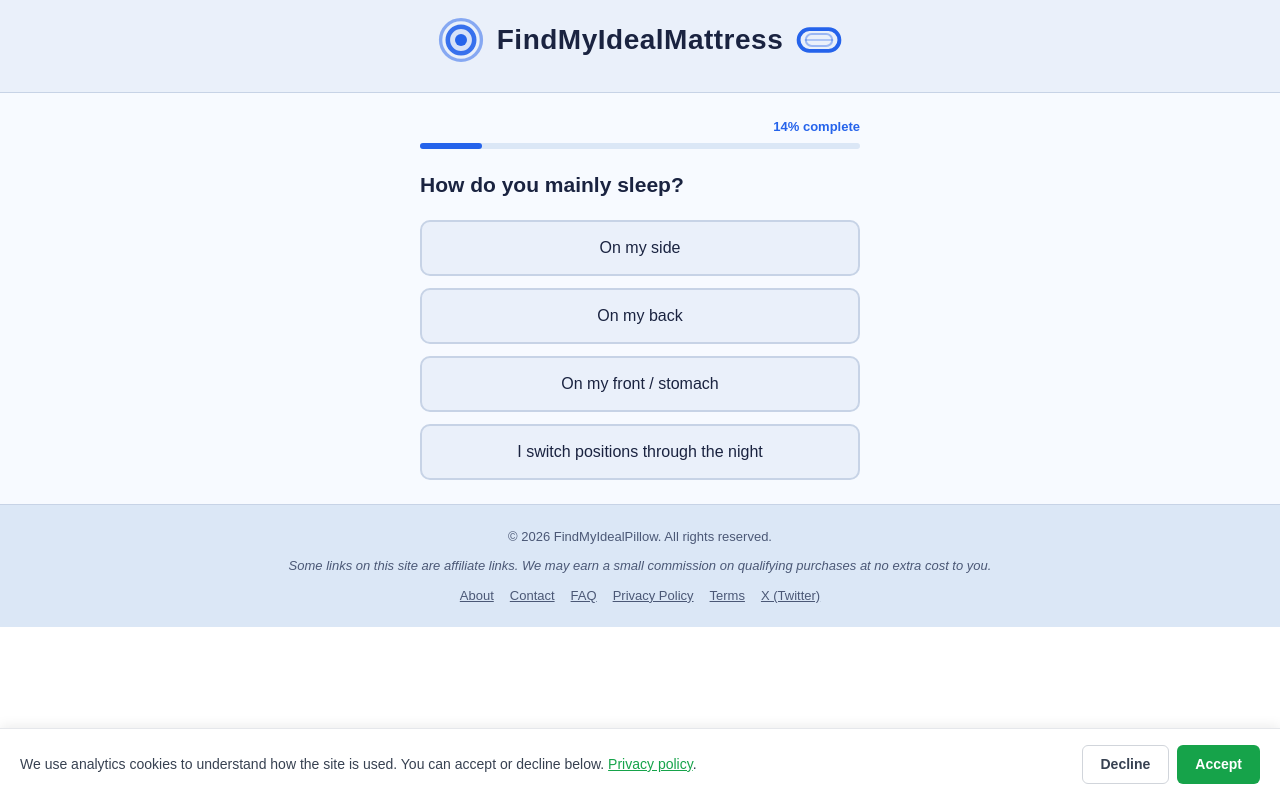
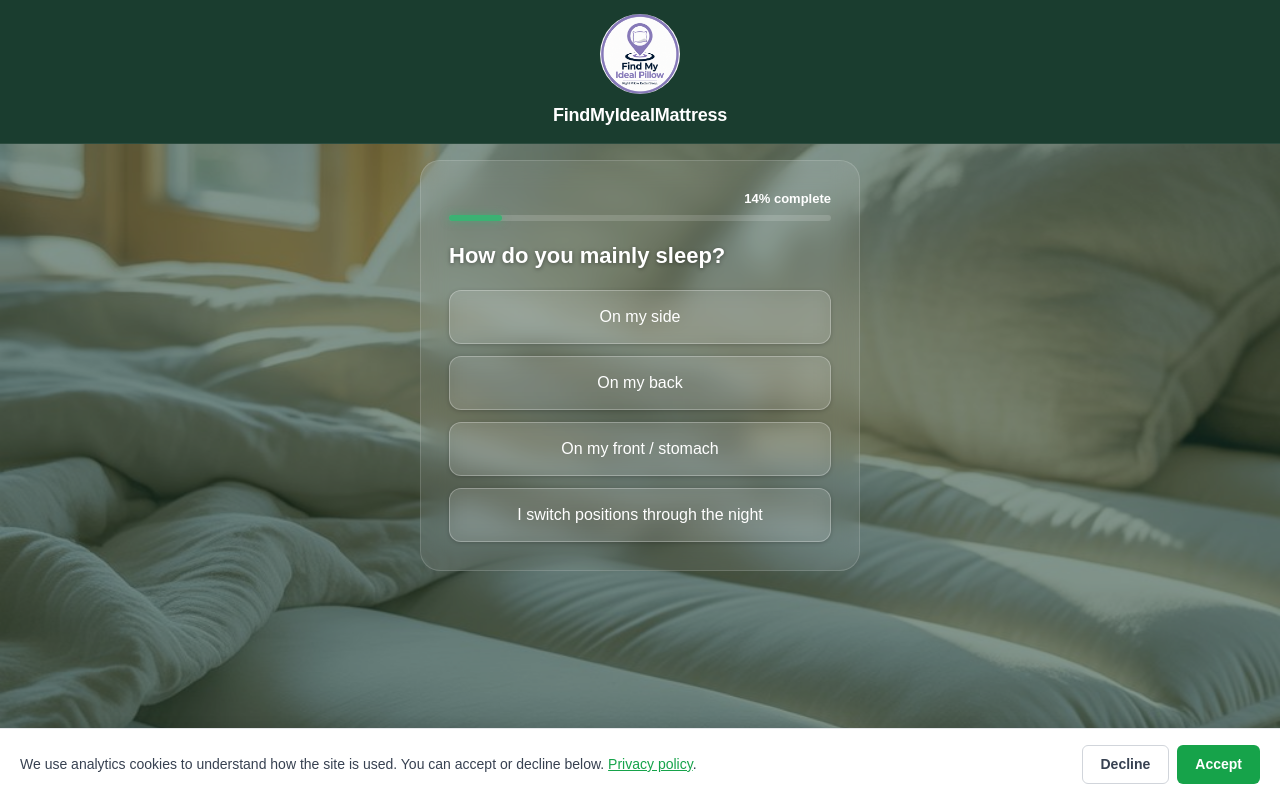
Before and after one commit to alanbishop75/find-my-ideal-mattress, a Next.js app: page /mattress/questionnaire in a window 1280 px wide. Shown: the top 798 px of the page. Built offline with nearby package versions, Linux system fonts and the light colour scheme; no server answers.

Commit message:
feat: mattress restyle to match golf/pillow pattern (header, home, quiz, results)

```diff
--- a/app/HomePageClient.tsx
+++ b/app/HomePageClient.tsx
@@ -1,89 +1,133 @@
 "use client";
 
 import Link from "next/link";
-import { useTheme } from "../core/theme";
+import Image from "next/image";
 import { useRegion } from "../core/geo/RegionContext";
 import { getHomepageIntro } from "../core/geo/content";
 
+const FOREST = "#1a3d2f";
+const GREEN  = "#3bb273";
+const WHITE  = "#ffffff";
+const SURFACE = "#f6fbf7";
+const BORDER  = "#cbe3d3";
+const TEXT_PRIMARY   = "#1a3d2f";
+const TEXT_SECONDARY = "#4b6b57";
+
 export default function HomePageClient() {
-  const { tokens } = useTheme();
   const { region, isLoading } = useRegion();
   const intro = getHomepageIntro(isLoading ? "UK" : region);
   const popularGuides: { href: string; label: string }[] = [];
 
+  const features = [
+    { icon: "📋", title: "Quick & easy", text: "A few quick questions, under 2 minutes" },
+    { icon: "🎯", title: "Personalised picks", text: "Scored against how you sleep" },
+    { icon: "🛏️", title: "Better sleep", text: "Right mattress. Better nights." },
+    { icon: "💷", title: "Every budget", text: "From value to premium" },
+  ];
+
   return (
-    <div style={{ width: "100%", background: tokens.background, display: "flex", flexDirection: "column", alignItems: "center", padding: "40px 16px 40px" }}>
-      <main style={{ width: "100%", maxWidth: 600 }}>
-        <div style={{ textAlign: "center", marginBottom: 36 }}>
-          <h1 style={{ fontSize: 36, fontWeight: 800, color: tokens.textPrimary, margin: "0 0 12px 0", letterSpacing: -0.5 }}>
-            Find your ideal <span style={{ color: tokens.accent }}>mattress</span>.
+    <div style={{ width: "100%", background: SURFACE }}>
+      {/* HERO */}
+      <section
+        style={{
+          background: "linear-gradient(135deg, #1a3d2f 0%, #1e4d38 55%, #245c42 100%)",
+          color: WHITE,
+          padding: "48px 20px 48px",
+          position: "relative",
+          overflow: "hidden",
+        }}
+      >
+        <div aria-hidden style={{ position: "absolute", top: -100, right: -100, width: 340, height: 340, borderRadius: "50%", border: `2px solid ${GREEN}`, opacity: 0.15 }} />
+        <div aria-hidden style={{ position: "absolute", bottom: -60, left: -60, width: 200, height: 200, borderRadius: "50%", background: GREEN, opacity: 0.07 }} />
+
+        <div style={{ maxWidth: 640, margin: "0 auto", position: "relative", display: "flex", flexDirection: "column", alignItems: "center", textAlign: "center", gap: 24 }}>
+          <Image
+            src="/images/pillowLogo.PNG"
+            alt="Find My Ideal Mattress"
+            width={120}
+            height={120}
+            priority
+            style={{ borderRadius: "50%", display: "block", boxShadow: "0 12px 40px -8px rgba(0,0,0,0.5)" }}
+          />
+          <h1 style={{ fontSize: "clamp(28px, 5vw, 44px)", fontWeight: 800, margin: 0, letterSpacing: -0.8, lineHeight: 1.1 }}>
+            Find My <span style={{ color: GREEN }}>Ideal Mattress</span>
           </h1>
-          <p style={{ fontSize: 17, color: tokens.textSecondary, margin: 0, maxWidth: 480, marginLeft: "auto", marginRight: "auto", lineHeight: 1.6 }}>
+          <p style={{ fontSize: "clamp(15px, 1.8vw, 17px)", color: "rgba(255,255,255,0.78)", margin: 0, lineHeight: 1.6, maxWidth: 520 }}>
             {intro}
           </p>
+          <div style={{ display: "flex", flexDirection: "column", alignItems: "center", gap: 10, marginTop: 8 }}>
+            <Link
+              href="/mattress/questionnaire"
+              style={{
+                display: "inline-flex",
+                alignItems: "center",
+                background: GREEN,
+                color: FOREST,
+                borderRadius: 999,
+                padding: "16px 40px",
+                fontWeight: 800,
+                fontSize: 16,
+                textDecoration: "none",
+                letterSpacing: 0.2,
+                boxShadow: "0 8px 24px -8px rgba(59,178,115,0.6)",
+              }}
+            >
+              Start fitting
+            </Link>
+            <span style={{ fontSize: 13, color: "rgba(255,255,255,0.55)" }}>Under 2 minutes · No sign-up</span>
+          </div>
         </div>
-        <div style={{ background: tokens.surface, border: `1px solid ${tokens.border}`, borderRadius: 12, padding: "20px 24px", marginBottom: 28, display: "flex", gap: 24, flexWrap: "wrap", justifyContent: "center" }}>
-          {[
-            { step: "1", text: "Answer a few quick questions" },
-            { step: "2", text: "Our engine scores every product against your answers" },
-            { step: "3", text: "Get your personalised top picks - free, instantly" },
-          ].map(({ step, text }) => (
-            <div key={step} style={{ display: "flex", alignItems: "flex-start", gap: 10, flex: "1 1 160px", minWidth: 160 }}>
-              <span style={{ background: tokens.accent, color: "#fff", borderRadius: "50%", width: 24, height: 24, display: "flex", alignItems: "center", justifyContent: "center", fontSize: 12, fontWeight: 700, flexShrink: 0, marginTop: 1 }}>{step}</span>
-              <p style={{ margin: 0, fontSize: 14, color: tokens.textSecondary, lineHeight: 1.5 }}>{text}</p>
+      </section>
+
+      {/* FEATURE STRIP */}
+      <section style={{ background: SURFACE, padding: "28px 20px", borderBottom: `1px solid ${BORDER}` }}>
+        <div style={{ maxWidth: 1100, margin: "0 auto", display: "grid", gridTemplateColumns: "repeat(auto-fit, minmax(200px, 1fr))", gap: 20 }}>
+          {features.map(({ icon, title, text }) => (
+            <div key={title} style={{ background: WHITE, border: `1px solid ${BORDER}`, borderRadius: 14, padding: "20px 22px", display: "flex", flexDirection: "column", gap: 8 }}>
+              <div style={{ display: "flex", alignItems: "center", gap: 12 }}>
+                <span style={{ fontSize: 28, lineHeight: 1 }}>{icon}</span>
+                <h3 style={{ margin: 0, fontSize: 16, fontWeight: 700, color: TEXT_PRIMARY }}>{title}</h3>
+              </div>
+              <p style={{ margin: 0, fontSize: 14, color: TEXT_SECONDARY, lineHeight: 1.5 }}>{text}</p>
             </div>
           ))}
         </div>
-        <Link
-          href="/mattress/questionnaire"
-          style={{
-            marginTop: 20,
-            display: "flex",
-            alignItems: "center",
-            justifyContent: "center",
-            width: "100%",
-            background: tokens.accent,
-            color: "#fff",
-            borderRadius: 10,
-            height: 52,
-            fontWeight: 700,
-            fontSize: 18,
-            textDecoration: "none",
-            letterSpacing: 0.2,
-          }}
-        >
-          Start fitting {"->"}
-        </Link>
-        <p style={{ fontSize: 13, color: tokens.textSecondary, textAlign: "center", margin: 0, marginTop: 16 }}>
-          Takes under 2 minutes - No sign-up required
-        </p>
-        {popularGuides.length > 0 && (
-        <section style={{ marginTop: 24 }} aria-label="Popular mattress guides">
-          <h2 style={{ fontSize: 18, fontWeight: 700, color: tokens.textPrimary, margin: "0 0 12px 0" }}>
-            Popular mattress guides
-          </h2>
-          <div style={{ display: "flex", flexWrap: "wrap", gap: 10 }}>
-            {popularGuides.map((guide) => (
-              <Link
-                key={guide.href}
-                href={guide.href}
-                style={{
-                  fontSize: 14,
-                  color: tokens.textPrimary,
-                  background: tokens.surface,
-                  border: `1px solid ${tokens.border}`,
-                  borderRadius: 999,
-                  padding: "8px 12px",
-                  textDecoration: "none",
-                }}
-              >
-                {guide.label}
-              </Link>
+      </section>
+
+      {/* HOW IT WORKS */}
+      <section style={{ padding: "32px 20px 16px" }}>
+        <div style={{ maxWidth: 880, margin: "0 auto" }}>
+          <h2 style={{ fontSize: 26, fontWeight: 800, color: TEXT_PRIMARY, textAlign: "center", margin: "0 0 32px 0", letterSpacing: -0.5 }}>How it works</h2>
+          <div style={{ display: "grid", gridTemplateColumns: "repeat(auto-fit, minmax(220px, 1fr))", gap: 16 }}>
+            {[
+              { step: "1", text: "Answer a few quick questions about how you sleep" },
+              { step: "2", text: "Our engine scores every mattress against your answers" },
+              { step: "3", text: "Get your personalised top picks — free, instantly" },
+            ].map(({ step, text }) => (
+              <div key={step} style={{ background: SURFACE, border: `1px solid ${BORDER}`, borderRadius: 14, padding: "22px 22px 24px", display: "flex", alignItems: "flex-start", gap: 14 }}>
+                <span style={{ background: GREEN, color: FOREST, borderRadius: "50%", width: 32, height: 32, flexShrink: 0, display: "inline-flex", alignItems: "center", justifyContent: "center", fontSize: 15, fontWeight: 800 }}>{step}</span>
+                <p style={{ margin: 0, fontSize: 15, color: TEXT_PRIMARY, lineHeight: 1.55 }}>{text}</p>
+              </div>
             ))}
           </div>
+        </div>
+      </section>
+
+      {/* POPULAR GUIDES */}
+      {popularGuides.length > 0 && (
+        <section style={{ padding: "24px 20px 48px" }}>
+          <div style={{ maxWidth: 880, margin: "0 auto" }} aria-label="Popular mattress guides">
+            <h2 style={{ fontSize: 20, fontWeight: 700, color: TEXT_PRIMARY, margin: "0 0 16px 0", textAlign: "center" }}>Popular mattress guides</h2>
+            <div style={{ display: "flex", flexWrap: "wrap", gap: 10, justifyContent: "center" }}>
+              {popularGuides.map((guide) => (
+                <Link key={guide.href} href={guide.href} style={{ fontSize: 14, fontWeight: 600, color: TEXT_PRIMARY, background: WHITE, border: `1px solid ${BORDER}`, borderRadius: 999, padding: "10px 16px", textDecoration: "none" }}>
+                  {guide.label}
+                </Link>
+              ))}
+            </div>
+          </div>
         </section>
-        )}
-      </main>
+      )}
     </div>
   );
 }
--- a/app/questionnaire/page-client.tsx
+++ b/app/questionnaire/page-client.tsx
@@ -2,7 +2,6 @@
 import React, { Suspense } from 'react';
 import { mattressQuestionnaire } from '../../config/mattress/questionnaire';
 import { useAppState } from '../client-providers';
-import { useTheme } from '../../core/theme';
 import { useState, useEffect, useRef } from 'react';
 import { useRouter, useSearchParams } from 'next/navigation';
 import { Questionnaire } from '../../core/types';
@@ -33,7 +32,6 @@ function QuestionnairePageInner({ questionnaire: questionnaireProp, resultsPath
 	const resolvedQuestionnaire = questionnaireProp ?? mattressQuestionnaire;
 	const questions = resolvedQuestionnaire.questions;
 	const { answers, setAnswer } = useAppState();
-	const { tokens } = useTheme();
 	const [isHydrated, setIsHydrated] = useState(false);
 	const [current, setCurrent] = useState(0);
 	const router = useRouter();
@@ -119,46 +117,53 @@ function QuestionnairePageInner({ questionnaire: questionnaireProp, resultsPath
 	const progress = Math.round(((current + 1) / stepCount) * 100);
 
 	return (
-		<div style={{ background: tokens.background, display: "flex", flexDirection: "column", alignItems: "center", padding: "24px 16px" }}>
-			<main style={{ width: "100%", maxWidth: 440, display: "flex", flexDirection: "column", gap: 20 }}>
+		<div style={{
+			minHeight: "100vh",
+			backgroundImage: "url('/images/a-soft-inviting-mattress.jpeg')",
+			backgroundSize: "cover",
+			backgroundPosition: "center 40%",
+			display: "flex",
+			flexDirection: "column",
+			alignItems: "center",
+			justifyContent: "flex-start",
+			padding: "16px 16px 40px",
+			position: "relative",
+		}}>
+			{/* Forest overlay for readability */}
+			<div style={{
+				position: "absolute",
+				inset: 0,
+				background: "rgba(26, 61, 47, 0.55)",
+				zIndex: 0,
+			}} />
+
+			<main style={{
+				width: "100%",
+				maxWidth: 440,
+				display: "flex",
+				flexDirection: "column",
+				gap: 20,
+				position: "relative",
+				zIndex: 1,
+				background: "rgba(255,255,255,0.08)",
+				border: "1px solid rgba(255,255,255,0.15)",
+				borderRadius: 20,
+				padding: 28,
+				backdropFilter: "blur(12px)",
+				WebkitBackdropFilter: "blur(12px)",
+			}}>
 				{isHydrated && <span data-testid="questionnaire-ready" style={{ display: "none" }}>ready</span>}
-
-				{current > 0 && (
-					<button
-						type="button"
-						data-testid="question-back"
-						disabled={!isHydrated}
-						onClick={handleBack}
-						style={{
-							alignSelf: "flex-start",
-							background: "none",
-							border: `1px solid ${tokens.border}`,
-							borderRadius: 8,
-							padding: "10px 18px",
-							color: tokens.textSecondary,
-							fontSize: 15,
-							fontWeight: 500,
-							cursor: "pointer",
-							display: "flex",
-							alignItems: "center",
-							gap: 6,
-							minHeight: 44,
-						}}
-					>
-						← Back
-					</button>
-				)}
 
 				<div>
 					<div style={{ display: "flex", justifyContent: "flex-end", marginBottom: 6 }}>
-						<span style={{ fontSize: 13, color: tokens.accent, fontWeight: 600 }}>{progress}% complete</span>
+						<span style={{ fontSize: 13, color: "#ffffff", fontWeight: 700 }}>{progress}% complete</span>
 					</div>
-					<div style={{ background: tokens.surfaceAlt, borderRadius: 8, height: 6, width: "100%" }}>
-						<div style={{ background: tokens.accent, height: 6, borderRadius: 8, width: `${progress}%`, transition: "width 0.3s" }} />
+					<div style={{ background: "rgba(255,255,255,0.15)", borderRadius: 8, height: 6, width: "100%" }}>
+						<div style={{ background: "#3bb273", height: 6, borderRadius: 8, width: `${progress}%`, transition: "width 0.3s", boxShadow: "0 0 8px rgba(59,178,115,0.6)" }} />
 					</div>
 				</div>
 
-				<h2 style={{ fontSize: 21, fontWeight: 700, color: tokens.textPrimary, textAlign: "left", margin: 0 }}>{questionText}</h2>
+				<h2 style={{ fontSize: 22, fontWeight: 700, color: "#ffffff", textAlign: "left", margin: 0, textShadow: "0 1px 4px rgba(0,0,0,0.4)", lineHeight: 1.35 }}>{questionText}</h2>
 
 				<div style={{ display: "flex", flexDirection: "column", gap: 12 }}>
 					{q.options.map((option: { id: string; label: string }) => {
@@ -174,17 +179,19 @@ function QuestionnairePageInner({ questionnaire: questionnaireProp, resultsPath
 								style={{
 									width: "100%",
 									padding: "14px 20px",
-									border: `2px solid ${selected ? tokens.accent : tokens.border}`,
-									background: selected ? tokens.accentSoft : tokens.surface,
-									color: selected ? tokens.accent : tokens.textPrimary,
-									borderRadius: 10,
+									border: selected ? "2px solid #3bb273" : "1px solid rgba(255,255,255,0.28)",
+									background: selected ? "rgba(59,178,115,0.22)" : "rgba(255,255,255,0.1)",
+									backdropFilter: "blur(10px)",
+									WebkitBackdropFilter: "blur(10px)",
+									color: "#ffffff",
+									borderRadius: 12,
 									fontSize: 16,
 									fontWeight: selected ? 600 : 400,
 									textAlign: "center",
 									cursor: "pointer",
 									outline: "none",
 									transition: "all 0.15s",
-									boxShadow: selected ? `0 2px 8px ${tokens.accentSoft}` : "none",
+									boxShadow: selected ? "0 2px 12px rgba(59,178,115,0.4)" : "0 1px 4px rgba(0,0,0,0.2)",
 								}}
 							>
 								{label}
@@ -192,6 +199,32 @@ function QuestionnairePageInner({ questionnaire: questionnaireProp, resultsPath
 						);
 					})}
 				</div>
+
+				{current > 0 && (
+					<button
+						type="button"
+						data-testid="question-back"
+						disabled={!isHydrated}
+						onClick={handleBack}
+						style={{
+							alignSelf: "flex-start",
+							background: "rgba(255,255,255,0.1)",
+							border: "1px solid rgba(255,255,255,0.3)",
+							borderRadius: 8,
+							padding: "10px 18px",
+							color: "rgba(255,255,255,0.85)",
+							fontSize: 15,
+							fontWeight: 500,
+							cursor: "pointer",
+							display: "flex",
+							alignItems: "center",
+							gap: 6,
+							minHeight: 44,
+						}}
+					>
+						Back
+					</button>
+				)}
 			</main>
 		</div>
 	);
--- a/app/results/page-client.tsx
+++ b/app/results/page-client.tsx
@@ -4,7 +4,6 @@ import { useRouter } from 'next/navigation';
 import { Suspense, useEffect, useState } from 'react';
 import { ResultsCard } from '../../components/ResultsCard';
 import { Button } from '../../components/Button';
-import { useTheme } from '../../core/theme';
 import { Product } from '../../core/types';
 import { ScoringEngine } from '../../lib/scoring';
 import { categoryRegistry } from '../../config/registry';
@@ -25,9 +24,7 @@ function trackEvent(name: string, params?: Record<string, string | number>) {
 
 function RegionSelector() {
   const { region, setRegion, isLoading } = useRegion();
-  const { tokens } = useTheme();
 
-  // Suppress until region is resolved to avoid a flash of wrong state.
   if (isLoading) return null;
 
   const other: Region = region === 'UK' ? 'US' : 'UK';
@@ -41,22 +38,24 @@ function RegionSelector() {
       justifyContent: 'space-between',
       width: '100%',
       padding: '8px 12px',
-      background: tokens.surfaceAlt,
+      background: 'rgba(255,255,255,0.1)',
+      backdropFilter: 'blur(8px)',
+      WebkitBackdropFilter: 'blur(8px)',
       borderRadius: 8,
-      border: `1px solid ${tokens.border}`,
+      border: '1px solid rgba(255,255,255,0.2)',
       fontSize: 12,
     }}>
-      <span style={{ color: tokens.textSecondary, fontWeight: 500 }}>{label}</span>
+      <span style={{ color: 'rgba(255,255,255,0.8)', fontWeight: 500 }}>{label}</span>
       <button
         onClick={() => setRegion(other)}
         style={{
           background: 'none',
-          border: `1px solid ${tokens.border}`,
+          border: '1px solid rgba(59,178,115,0.6)',
           borderRadius: 6,
           padding: '4px 10px',
           fontSize: 12,
           fontWeight: 600,
-          color: tokens.accent,
+          color: '#3bb273',
           cursor: 'pointer',
         }}
       >
@@ -84,7 +83,6 @@ function ResultsPageInner({
   questionnaireHref = '/mattress/questionnaire',
 }: ResultsPageProps) {
   const { answers, reset } = useAppState();
-  const { tokens } = useTheme();
   const { region } = useRegion();
   const router = useRouter();
   const [legacyV2Mode] = useState(() => {
@@ -244,10 +242,10 @@ function ResultsPageInner({
 
   if (!hasAnswers) {
     return (
-      <div style={{ minHeight: "100vh", background: tokens.background, display: "flex", flexDirection: "column", alignItems: "center", justifyContent: "center", padding: "24px 16px" }}>
+      <div style={{ minHeight: "100vh", background: "#f6fbf7", display: "flex", flexDirection: "column", alignItems: "center", justifyContent: "center", padding: "24px 16px" }}>
         <main style={{ width: "100%", maxWidth: 440, display: "flex", flexDirection: "column", alignItems: "center", gap: 16, textAlign: "center" }}>
-          <h2 style={{ margin: 0, fontSize: 24, fontWeight: 700, color: tokens.textPrimary }}>Let&apos;s start with the quiz</h2>
-          <p style={{ margin: 0, color: tokens.textSecondary, lineHeight: 1.6 }}>
+          <h2 style={{ margin: 0, fontSize: 24, fontWeight: 700, color: "#1a3d2f" }}>Let&apos;s start with the quiz</h2>
+          <p style={{ margin: 0, color: "#4b6b57", lineHeight: 1.6 }}>
             We need your answers before we can build personalised mattress matches. Redirecting you now.
           </p>
           <Button
@@ -263,20 +261,48 @@ function ResultsPageInner({
   }
 
   return (
-    <div style={{ minHeight: "100vh", background: tokens.background, display: "flex", flexDirection: "column", alignItems: "center", padding: "24px 16px" }}>
-      <main style={{ width: "100%", maxWidth: 440, display: "flex", flexDirection: "column", alignItems: "center", gap: 24 }}>
+    <div style={{
+      minHeight: "100vh",
+      backgroundImage: "url('/images/a-soft-inviting-mattress.jpeg')",
+      backgroundSize: "cover",
+      backgroundPosition: "center 40%",
+      backgroundAttachment: "fixed",
+      display: "flex",
+      flexDirection: "column",
+      alignItems: "center",
+      padding: "32px 16px",
+      position: "relative",
+    }}>
+      {/* Forest overlay */}
+      <div style={{ position: "absolute", inset: 0, background: "rgba(26, 61, 47, 0.55)", zIndex: 0 }} />
+
+      <main style={{
+        width: "100%",
+        maxWidth: 440,
+        display: "flex",
+        flexDirection: "column",
+        alignItems: "center",
+        gap: 24,
+        position: "relative",
+        zIndex: 1,
+        background: "rgba(255,255,255,0.08)",
+        border: "1px solid rgba(255,255,255,0.15)",
+        borderRadius: 20,
+        padding: 28,
+        backdropFilter: "blur(12px)",
+        WebkitBackdropFilter: "blur(12px)",
+      }}>
         <div style={{ width: "100%" }}>
-          <h2 style={{ fontSize: 22, fontWeight: 700, textAlign: "left", margin: "0 0 4px 0", color: tokens.textPrimary }}>{resolvedHeading}</h2>
-          <p style={{ textAlign: "left", margin: 0, color: tokens.textSecondary, fontSize: 15 }}>Based on your answers — here are your top picks.</p>
+          <h2 style={{ fontSize: 22, fontWeight: 700, textAlign: "left", margin: "0 0 4px 0", color: "#ffffff", textShadow: "0 1px 4px rgba(0,0,0,0.3)" }}>{resolvedHeading}</h2>
+          <p style={{ textAlign: "left", margin: 0, color: "rgba(255,255,255,0.8)", fontSize: 15 }}>Based on your answers — here are your top picks.</p>
         </div>
 
-        {/* Region selector — subtle, above the cards */}
         <RegionSelector />
 
-        <p style={{ width: "100%", margin: 0, fontSize: 12, color: tokens.textSecondary, lineHeight: 1.5 }}>
+        <p style={{ width: "100%", margin: 0, fontSize: 12, color: "rgba(255,255,255,0.55)", lineHeight: 1.5 }}>
           <em>{affiliateDisclosure}</em>
         </p>
-        <p style={{ width: "100%", margin: 0, fontSize: 12, color: tokens.textSecondary, lineHeight: 1.5 }}>
+        <p style={{ width: "100%", margin: 0, fontSize: 12, color: "rgba(255,255,255,0.55)", lineHeight: 1.5 }}>
           Prices and availability are set by retailers and may change at any time. Always confirm the current price before purchasing.
         </p>
         <div style={{ display: "flex", flexDirection: "column", gap: 16, width: "100%" }}>
@@ -304,7 +330,7 @@ function ResultsPageInner({
           variant="primary"
           style={{ marginTop: 32, width: "100%", fontWeight: 700, fontSize: 16 }}
         >
-          ← Start again
+          Start again
         </Button>
       </main>
     </div>
--- a/components/Header.tsx
+++ b/components/Header.tsx
@@ -1,40 +1,43 @@
-
 "use client";
 import Link from "next/link";
-import { useTheme } from "../core/theme";
-import { useCategoryContext } from "../core/category-context";
-import { FindMyIdealIcon, PillowIcon } from "./icons/FindMyIdealIcon";
+import Image from "next/image";
+import { usePathname } from "next/navigation";
 
 export function Header() {
-  const { tokens } = useTheme();
-  const { brandName } = useCategoryContext();
-
+  const pathname = usePathname();
+  if (pathname === "/") return null;
   return (
     <header
       style={{
-        background: tokens.surface,
-        borderBottom: `1px solid ${tokens.border}`,
-        color: tokens.textPrimary,
-        padding: "16px 0",
-        fontWeight: 600,
-        fontSize: 28,
-        letterSpacing: 0.5,
-        textAlign: "center",
+        background: "#1a3d2f",
+        borderBottom: "1px solid rgba(255,255,255,0.08)",
+        padding: "14px 0",
+        boxShadow: "0 4px 16px -8px rgba(26,61,47,0.25)",
       }}
     >
       <Link
         href="/"
+        aria-label="Find My Ideal Mattress — home"
         style={{
-          color: tokens.textPrimary,
+          display: "flex",
+          flexDirection: "column",
+          alignItems: "center",
+          justifyContent: "center",
+          gap: 8,
           textDecoration: "none",
-          display: "inline-flex",
-          alignItems: "center",
-          gap: 12,
         }}
       >
-        <FindMyIdealIcon size={48} color={tokens.accent} />
-        {brandName}
-        <PillowIcon size={48} color={tokens.accent} />
+        <Image
+          src="/images/pillowLogo.PNG"
+          alt="Find My Ideal Mattress"
+          width={80}
+          height={80}
+          priority
+          style={{ borderRadius: "50%", display: "block" }}
+        />
+        <span style={{ color: "#ffffff", fontWeight: 700, fontSize: 18, letterSpacing: -0.2 }}>
+          FindMyIdealMattress
+        </span>
       </Link>
     </header>
   );
```
Also changed, not shown: public/images/a-soft-inviting-mattress.jpeg (added), public/images/pillowLogo.PNG (added).
